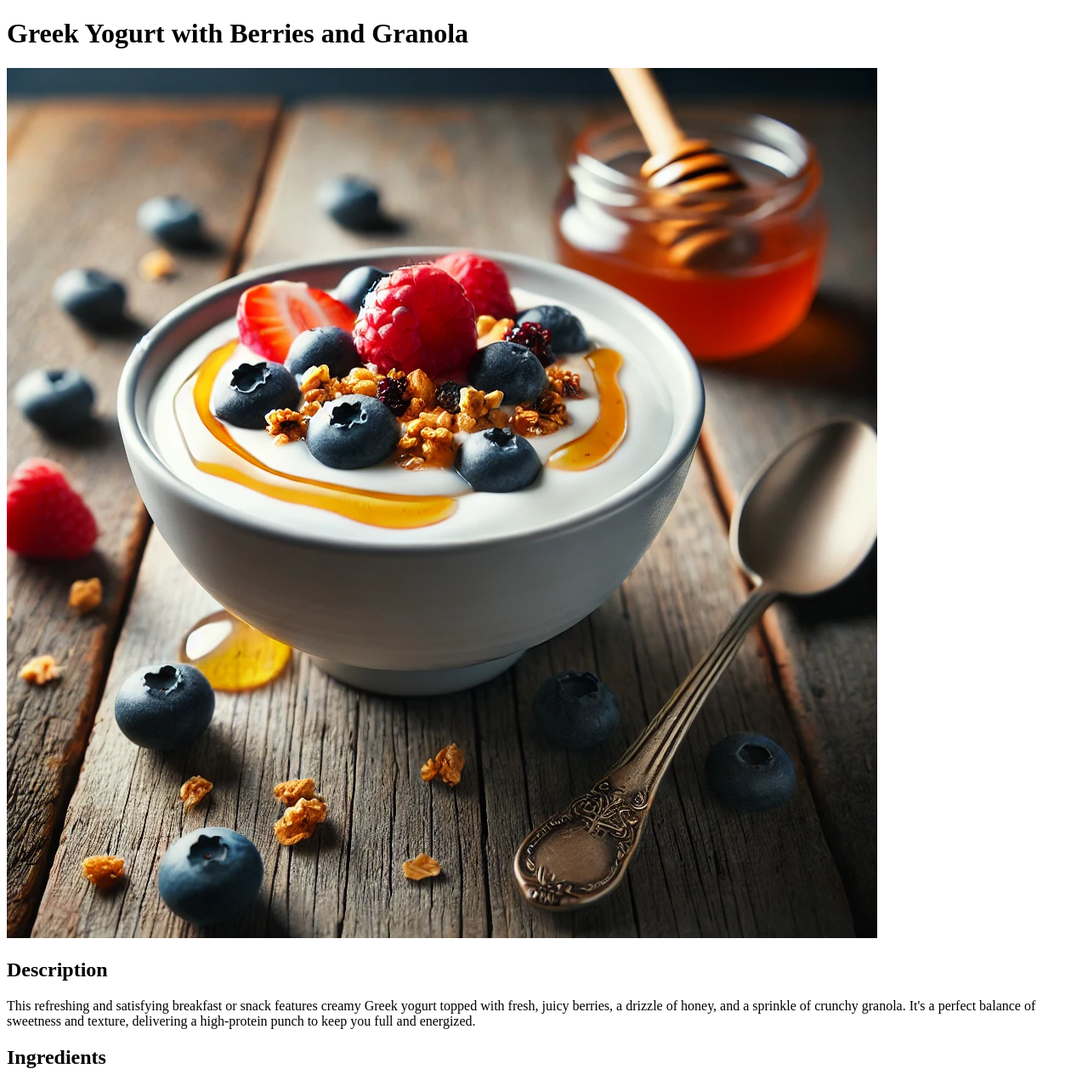
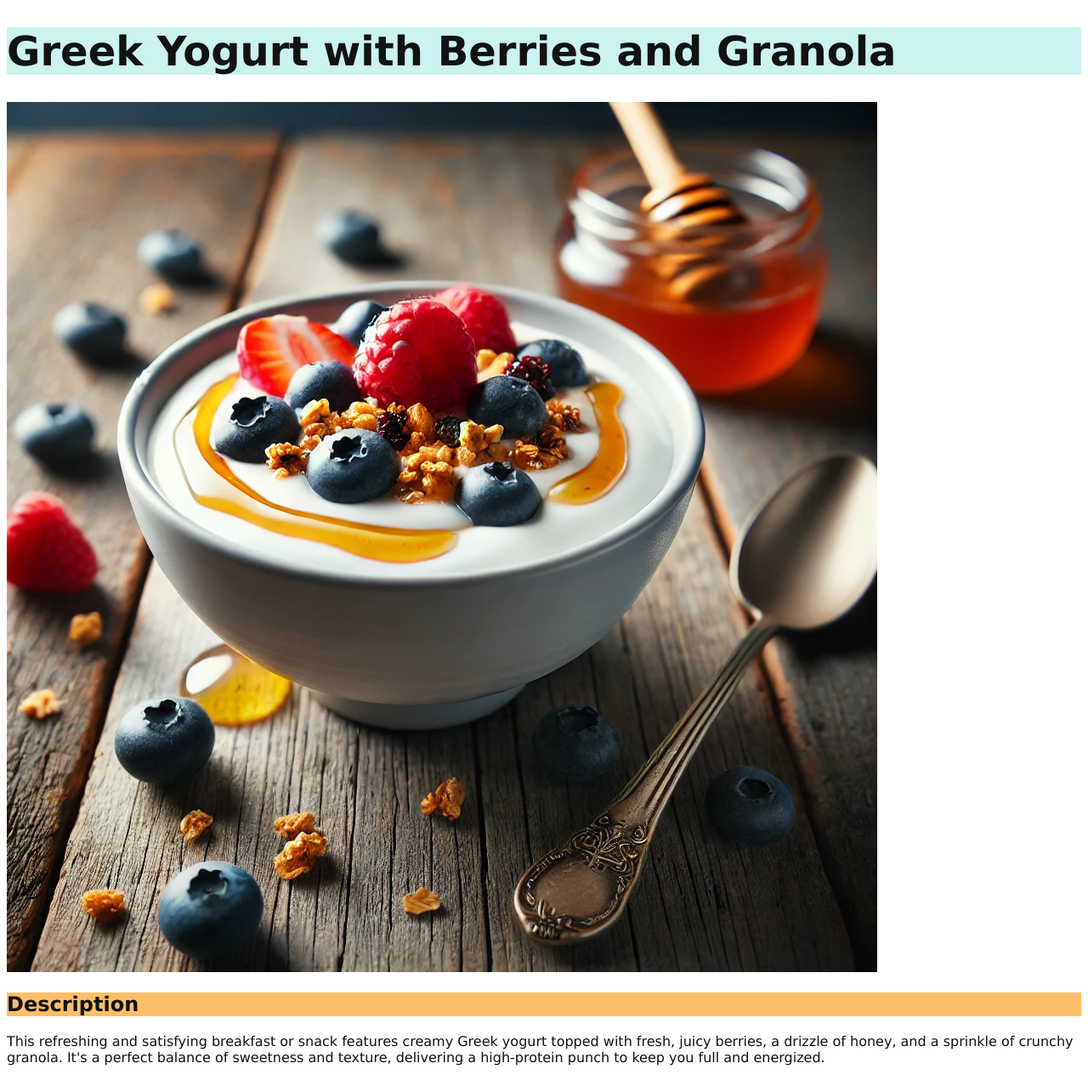
Before and after one commit to gabrieltane/odin-recipes, a plain HTML site: page recipes/greek-yogurt-with-berries-and-granola.html in a window 1280 px wide. Shown: the top 1271 px of the page at 85% size. Drawn offline with Linux system fonts and the light colour scheme.

Commit message:
Add style.css
Color and font properties were defined in all html pages
through style.css.

```diff
--- a/recipes/greek-yogurt-with-berries-and-granola.html
+++ b/recipes/greek-yogurt-with-berries-and-granola.html
@@ -3,9 +3,12 @@
     <head>
         <meta charset="UTF-8">
         <title>Greek Yogurt with Berries and Granola</title>
+        <link rel="stylesheet" href="../style.css">
     </head>
     <body>
-        <h1>Greek Yogurt with Berries and Granola</h1>
+        <div class="internal-header">
+            <h1>Greek Yogurt with Berries and Granola</h1>
+        </div>
         <img src="../images/greek-yogurt-with-berries-and-granola.webp" alt="A bowl of Greek yogurt topped with fresh berries, a drizzle of honey, and a sprinkle of granola. The dish is served in a simple, clean white bowl on a rustic wooden table, with a spoon on the side and a few loose berries around the bowl.">
         <h2>Description</h2>
         <p>This refreshing and satisfying breakfast or snack features creamy Greek yogurt topped with fresh, juicy berries, a drizzle of honey, and a sprinkle of crunchy granola. It's a perfect balance of sweetness and texture, delivering a high-protein punch to keep you full and energized.</p>
--- /dev/null
+++ b/style.css
@@ -0,0 +1,24 @@
+body {
+    font-family: Verdana, Tahoma, sans-serif;
+    font-size: 16px;
+    color: #121212;
+    background-color: #ffffff;
+}
+
+h1 {
+    font-size: 48px;
+}
+
+a {
+    color: #0000ff;
+}
+
+.main-header,
+.internal-header {
+    background-color: #cbf3f0;
+}
+
+h2 {
+    background-color: #ffbf69;
+    font-size: 24px;
+}
```
Also changed, not shown: index.html (+7 -4 lines), recipes/chicken-and-vegetable-stir-fry.html (+4 -1 lines), recipes/turkey-sausage-breakfast-scramble.html (+4 -1 lines).
